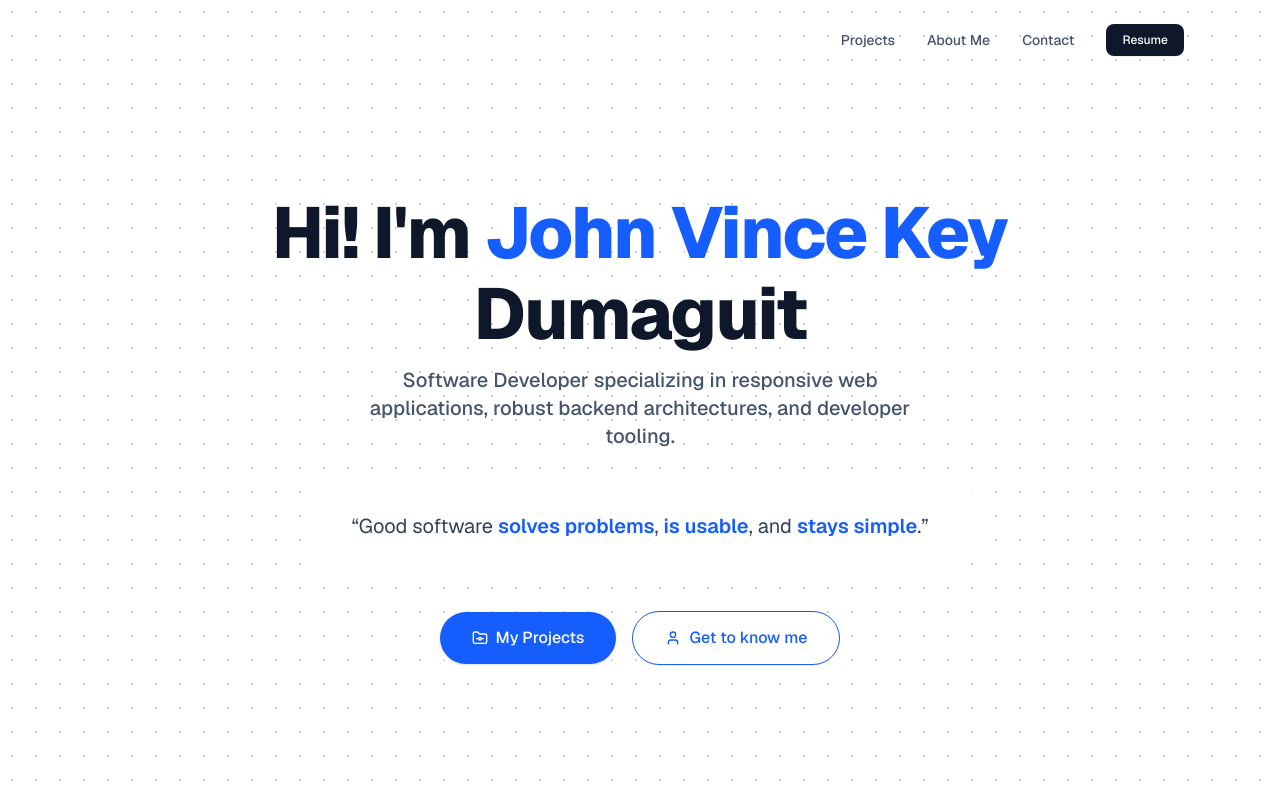
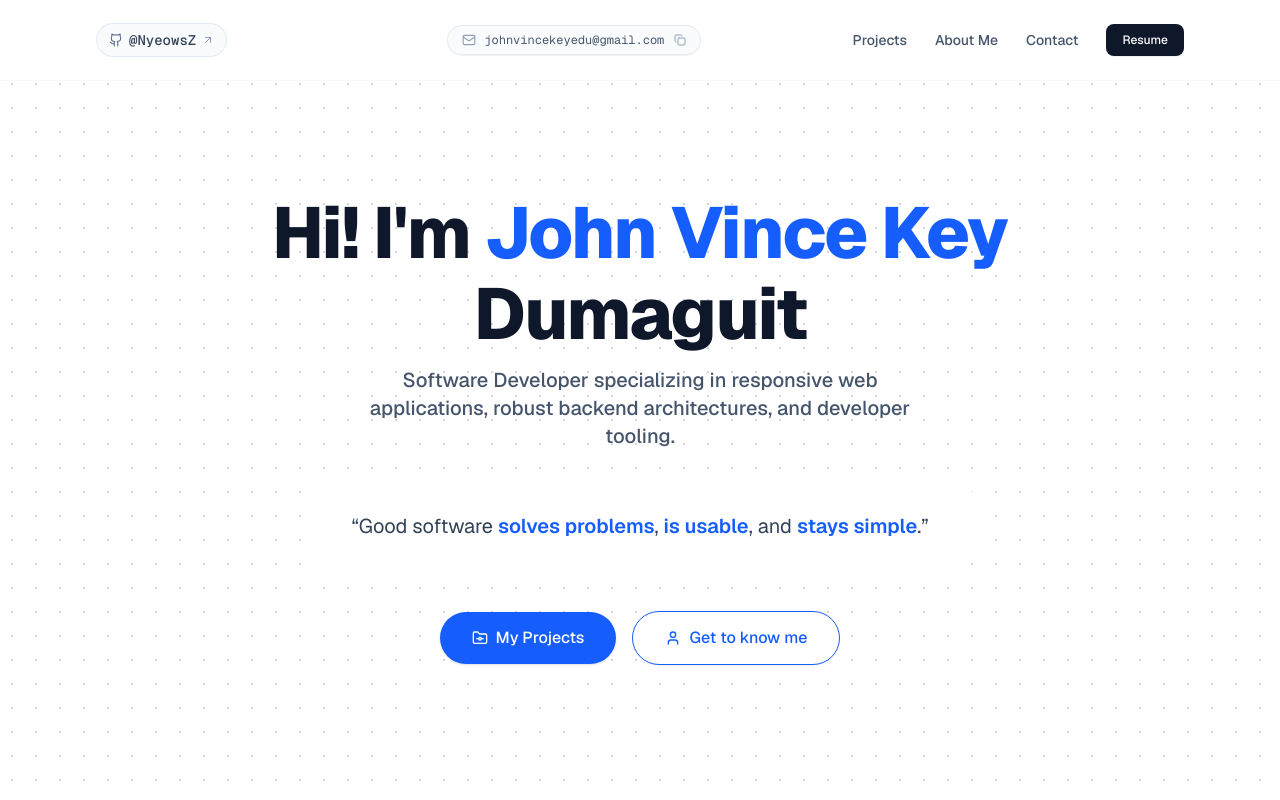
Before and after one commit to NyeowsZ/NyeowsZ, a Next.js app: page / in a window 1280 px wide. Shown: the top 800 px of the page. Built offline with nearby package versions, Linux system fonts and the light colour scheme.

Commit message:
modify: navbar to github

```diff
--- a/components/Navbar.tsx
+++ b/components/Navbar.tsx
@@ -2,7 +2,7 @@
 
 import React, { useState, useEffect } from "react";
 import { PROFILE } from "@/data/profile";
-import { Menu, X, Github, ArrowUpRight } from "@/components/Icons";
+import { Menu, X, Github, Mail, Copy, Check, ArrowUpRight } from "@/components/Icons";
 
 interface NavbarProps {
   onOpenResume?: () => void;
@@ -10,11 +10,11 @@ interface NavbarProps {
 
 export default function Navbar({ onOpenResume }: NavbarProps) {
   const [scrolled, setScrolled] = useState(false);
+  const [copied, setCopied] = useState(false);
   const [mobileMenuOpen, setMobileMenuOpen] = useState(false);
 
   useEffect(() => {
     const handleScroll = () => {
-      // Reveal name when scrolled past 120px
       if (window.scrollY > 120) {
         setScrolled(true);
       } else {
@@ -27,53 +27,81 @@ export default function Navbar({ onOpenResume }: NavbarProps) {
     return () => window.removeEventListener("scroll", handleScroll);
   }, []);
 
+  const handleCopyEmail = (e: React.MouseEvent) => {
+    e.preventDefault();
+    navigator.clipboard.writeText(PROFILE.email);
+    setCopied(true);
+    setTimeout(() => setCopied(false), 2000);
+  };
+
   return (
     <header
       className={`sticky top-0 z-50 w-full transition-all duration-300 ${
         scrolled
-          ? "bg-white/85 backdrop-blur-md border-b border-slate-200/80 shadow-xs"
-          : "bg-transparent border-b border-transparent"
+          ? "bg-white/90 backdrop-blur-md border-b border-slate-200/80 shadow-xs"
+          : "bg-white/70 backdrop-blur-xs border-b border-slate-100/60"
       }`}
     >
-      <div className="max-w-6xl mx-auto px-6 sm:px-8 h-20 flex items-center justify-between">
-        {/* Left: Revealed on scroll with smooth fade-in and slide animation */}
-        <div className="flex items-center min-w-0">
-          <div
-            className={`flex items-center gap-3 transition-all duration-500 ease-out transform ${
-              scrolled
-                ? "opacity-100 translate-y-0 pointer-events-auto"
-                : "opacity-0 -translate-y-2 pointer-events-none"
-            }`}
+      <div className="max-w-6xl mx-auto px-6 sm:px-8 h-20 flex items-center justify-between gap-4">
+
+        {/* Left Section: Changes based on scroll position */}
+        <div className="flex items-center min-w-[200px]">
+          {!scrolled ? (
+            /* On hero area: show handle @nyeowsz */
+            <a
+              href={PROFILE.githubUrl}
+              target="_blank"
+              rel="noopener noreferrer"
+              className="inline-flex items-center gap-1.5 px-3 py-1.5 rounded-full bg-slate-50 hover:bg-blue-50 border border-slate-200/80 hover:border-blue-200 text-xs sm:text-sm font-mono font-medium text-slate-700 hover:text-blue-600 transition-all duration-300 group"
             >
-            <a href="#" className="flex flex-col group">
-              <div className="text-base sm:text-lg font-bold tracking-tight leading-tight">
+              <Github className="w-3.5 h-3.5 text-slate-500 group-hover:text-blue-600 transition-colors" />
+              <span>@{PROFILE.handle}</span>
+              <ArrowUpRight className="w-3 h-3 text-slate-400 group-hover:text-blue-500 transition-colors" />
+            </a>
+          ) : (
+            /* On scroll bottom: show name + github.com/nyeowsz below */
+            <div className="flex flex-col group animate-in fade-in duration-300">
+              <a href="#" className="text-base sm:text-lg font-bold tracking-tight leading-tight">
                 <span className="text-blue-600 transition-colors group-hover:text-blue-700">
                   {PROFILE.firstNameParts}
                 </span>{" "}
                 <span className="text-slate-900">{PROFILE.lastName}</span>
-              </div>
-              <span className="text-[11px] text-slate-500 font-normal">
-                {PROFILE.title}
-              </span>
               </a>
-
-            {/* Clickable GitHub handle pill */}
               <a
                 href={PROFILE.githubUrl}
                 target="_blank"
                 rel="noopener noreferrer"
-              title="Visit GitHub Profile"
-              className="hidden sm:inline-flex items-center gap-1.5 px-2.5 py-1 rounded-full bg-slate-100 hover:bg-blue-50 border border-slate-200/80 hover:border-blue-200 text-xs font-mono font-medium text-slate-700 hover:text-blue-700 transition-all duration-200"
+                className="text-[11px] font-mono text-slate-500 hover:text-blue-600 flex items-center gap-1 mt-0.5 transition-colors"
               >
-              <Github className="w-3 h-3 text-slate-500" />
-              <span>@{PROFILE.handle}</span>
+                <span>github.com/{PROFILE.handle}</span>
                 <ArrowUpRight className="w-2.5 h-2.5 text-slate-400" />
               </a>
             </div>
+          )}
         </div>
 
-        {/* Right: Nav items */}
-        <nav className="hidden md:flex items-center gap-8 text-sm text-slate-600">
+        {/* Middle Section: Direct copyable Email pill */}
+        <div className="hidden md:flex items-center justify-center">
+          <button
+            onClick={handleCopyEmail}
+            title="Click to copy email"
+            className="inline-flex items-center gap-2 px-3.5 py-1.5 rounded-full bg-slate-50/80 hover:bg-blue-50/80 border border-slate-200/80 hover:border-blue-200 text-xs font-mono text-slate-600 hover:text-blue-700 transition-all duration-200 cursor-pointer shadow-2xs group"
+          >
+            <Mail className="w-3.5 h-3.5 text-slate-400 group-hover:text-blue-600 transition-colors" />
+            <span>{PROFILE.email}</span>
+            {copied ? (
+              <span className="inline-flex items-center gap-1 text-emerald-600 font-semibold pl-1">
+                <Check className="w-3 h-3" />
+                Copied
+              </span>
+            ) : (
+              <Copy className="w-3 h-3 text-slate-400 group-hover:text-blue-500 transition-colors ml-0.5" />
+            )}
+          </button>
+        </div>
+
+        {/* Right Section: Navigation Links & Resume */}
+        <nav className="hidden md:flex items-center gap-7 text-sm text-slate-600">
           <a
             href="#projects"
             className="hover:text-blue-600 transition-colors duration-200 font-medium"
@@ -102,7 +130,7 @@ export default function Navbar({ onOpenResume }: NavbarProps) {
           </button>
         </nav>
 
-        {/* Mobile menu button */}
+        {/* Mobile menu trigger button */}
         <div className="flex md:hidden items-center">
           <button
             onClick={() => setMobileMenuOpen(!mobileMenuOpen)}
@@ -117,6 +145,20 @@ export default function Navbar({ onOpenResume }: NavbarProps) {
       {/* Mobile menu dropdown */}
       {mobileMenuOpen && (
         <div className="md:hidden border-b border-slate-100 bg-white/95 backdrop-blur-md px-6 py-5 flex flex-col gap-4 text-sm text-slate-700 animate-in fade-in slide-in-from-top-2 duration-200">
+          <button
+            onClick={handleCopyEmail}
+            className="flex items-center justify-between py-2 px-3 rounded-lg bg-slate-50 border border-slate-200 text-xs font-mono text-slate-700"
+          >
+            <span className="truncate">{PROFILE.email}</span>
+            {copied ? (
+              <span className="text-emerald-600 font-semibold flex items-center gap-1">
+                <Check className="w-3.5 h-3.5" /> Copied
+              </span>
+            ) : (
+              <Copy className="w-3.5 h-3.5 text-slate-400" />
+            )}
+          </button>
+
           <a
             href="#projects"
             onClick={() => setMobileMenuOpen(false)}
@@ -138,6 +180,7 @@ export default function Navbar({ onOpenResume }: NavbarProps) {
           >
             Contact
           </a>
+
           <div className="pt-2 flex items-center justify-between border-t border-slate-100">
             <a
               href={PROFILE.githubUrl}
@@ -146,7 +189,7 @@ export default function Navbar({ onOpenResume }: NavbarProps) {
               className="inline-flex items-center gap-1.5 text-xs font-mono text-slate-600"
             >
               <Github className="w-3.5 h-3.5" />
-              <span>@{PROFILE.handle}</span>
+              <span>github.com/{PROFILE.handle}</span>
             </a>
             <button
               onClick={() => {
```
Lines whose indentation alone changed are shown as unchanged.
